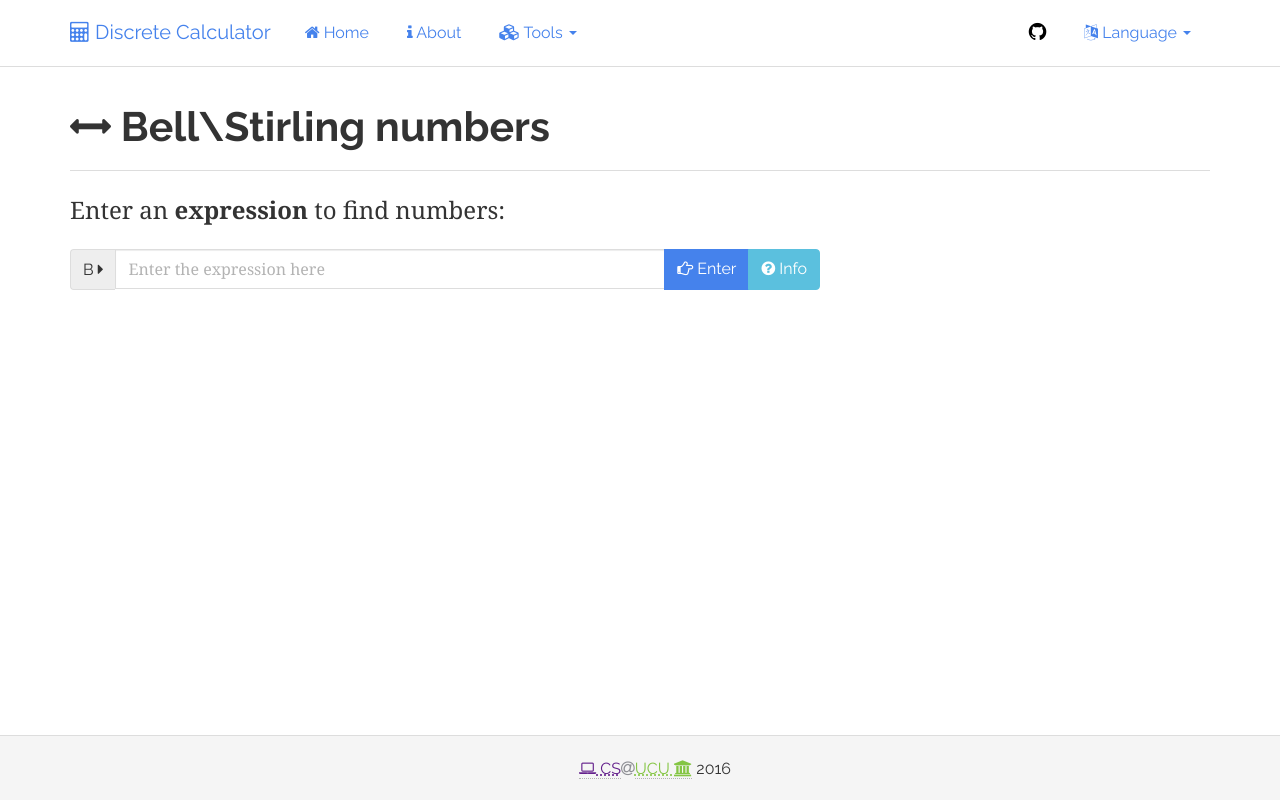
After one commit to marianpetruk/Discrete_Math_project, a Flask app: page /bell_stirling_numbers in a window 1280 px wide. The commit adds this page. Run offline with Flask 2, Linux system fonts and the light colour scheme; some libraries are stand-ins or nearby versions.

Commit message:
Bell/Stirling numbers added Localization Some bugs fixed

```diff
--- a/app.py
+++ b/app.py
@@ -7,6 +7,7 @@ import relations
 import Warshalla
 import Combinatorics
 import multimatrix
+import Bell_Stirling_numbers
 
 app = Flask(__name__)
 
@@ -50,7 +51,7 @@ def truth():
             res, e = truth_table.start(data, lg_val)
         except:
             res, e = None, ["  Incorrect input", '  Некоректний ввід'][lg_val]
-        return render_template(path, result=res, errors=e, query=data, lg=lg if lg else "en")
+        return render_template(path, result=res, errors=e, query=data.replace(" ", ""), lg=lg if lg else "en")
 
 
 @app.route('/warshall', methods=['GET', 'POST'])
@@ -75,7 +76,7 @@ def warshall():
             res, e = Warshalla.start(data, lg_val)
         except:
             res, e = None, ["  Incorrect input", '  Некоректний ввід'][lg_val]
-        return render_template(path, result=res, query=data, errors=e, lg=lg if lg else "en")
+        return render_template(path, result=res, query=data.replace(" ", ""), errors=e, lg=lg if lg else "en")
 
 
 @app.route('/relations', methods=['GET', 'POST'])
@@ -97,7 +98,29 @@ def check_relation():
                                                                     "  Вираз не може бути пустим"][lg_val], lg=lg if lg else "en")
     else:
         res, e = relations.main(data, lg_val)
-        return render_template(path, result=res, query=data, errors=e, lg=lg if lg else "en")
+        return render_template(path, result=res, query=data.replace(" ", ""), errors=e, lg=lg if lg else "en")
+
+
+@app.route('/bell_stirling_numbers', methods=['GET', 'POST'])
+def bs_numbers():
+    if request.method == 'GET':
+        lg = request.args.get('lg')
+        add = "_uk" if lg == "uk" else ""
+        where = 'bell_stirling_numbers'
+        path = 'pages/placeholder.' + where + add + '.html'
+        return render_template(path, result=None, query="", errors=None, lg=lg if lg else "en")
+    data = request.form.get('bs_numbers')
+    lg = request.form.get('lg')
+    add = "_uk" if lg == "uk" else ""
+    lg_val = 1 if lg == "uk" else 0
+    where = 'bell_stirling_numbers'
+    path = 'pages/placeholder.' + where + add + '.html'
+    if data == "" or data is None:
+        return render_template(path, result=None, query="", errors=["  Expression can`t be empty",
+                                                                    "  Вираз не може бути пустим"][lg_val], lg=lg if lg else "en")
+    else:
+        res, e = Bell_Stirling_numbers.main(data, lg_val)
+        return render_template(path, result=res, query=data.replace(" ", ""), errors=e, lg=lg if lg else "en")
 
 
 @app.route('/multiplication', methods=['GET', 'POST'])
@@ -121,7 +144,7 @@ def multiplication():
                                                                                 "  Вираз не може бути пустим"][lg_val], lg=lg if lg else "en")
     else:
         res, e = multimatrix.main(data1, data2, lg_val)
-        return render_template(path, result=res, query1=data1, query2=data2, errors=e, lg=lg if lg else "en")
+        return render_template(path, result=res, query1=data1.replace(" ", ""), query2=data2.replace(" ", ""), errors=e, lg=lg if lg else "en")
 
 
 @app.route('/combinatorics', methods=['GET', 'POST'])
@@ -147,7 +170,7 @@ def combinatorics():
     else:
         answer, res, e = Combinatorics.main(data_m, data_n, data_order, data_repeat, lg_val)
         data = [res, data_m, data_n, data_order, data_repeat, answer]
-        return render_template(path, result=data, errors=e, lg=lg if lg else "en",query1=data_m, query2=data_n, query_repeat=data_repeat, query_order=data_order)
+        return render_template(path, result=data, errors=e, lg=lg if lg else "en",query1=data_m.replace(" ", ""), query2=data_n.replace(" ", ""), query_repeat=data_repeat, query_order=data_order)
 
 
 
--- a/templates/layouts/main.html
+++ b/templates/layouts/main.html
@@ -305,6 +305,7 @@
                                 <li {% if request.endpoint=='relations' %} class="active" {% endif %}><a class="noselect" href="/relations?lg=uk"><i class="fa fa-arrows-h" aria-hidden="true"></i> Перевірка відношень</a></li>
                                 <li {% if request.endpoint=='combinatorics' %} class="active" {% endif %}><a class="noselect" href="/combinatorics?lg=uk"><i class="fa fa-sliders" aria-hidden="true"></i> Комбінаторика</a></li>
                                 <li {% if request.endpoint=='multiplication' %} class="active" {% endif %}><a class="noselect" href="/multiplication?lg=uk"><i class="fa fa-times" aria-hidden="true"></i>Множення матриць</a></li>
+                                <li {% if request.endpoint=='bs_numbers' %} class="active" {% endif %}><a class="noselect" href="/bell_stirling_numbers?lg=uk"><i class="fa fa-bold" aria-hidden="true"></i>Числа Белла/Стірлінга</a></li>
                             </ul>
                         </li>
                         {%else%}
@@ -318,6 +319,7 @@
                                 <li {% if request.endpoint=='check_relation' %} class="active" {% endif %}><a class="noselect" href="{{ url_for('check_relation') }}"><i class="fa fa-arrows-h" aria-hidden="true"></i> Relation checker</a></li>
                                 <li {% if request.endpoint=='combinatorics' %} class="active" {% endif %}><a class="noselect" href="{{ url_for('combinatorics') }}"><i class="fa fa-sliders" aria-hidden="true"></i> Combinatorics</a></li>
                                 <li {% if request.endpoint=='multiplication' %} class="active" {% endif %}><a class="noselect" href="{{ url_for('multiplication') }}"><i class="fa fa-times" aria-hidden="true"></i> Multiplication</a></li>
+                                <li {% if request.endpoint=='bs_numbers' %} class="active" {% endif %}><a class="noselect" href="{{ url_for('bs_numbers') }}"><i class="fa fa-bold" aria-hidden="true"></i> Bell/Stirling numbers</a></li>
                             </ul>
                         </li>
                         {%endif%}
--- /dev/null
+++ b/templates/pages/placeholder.bell_stirling_numbers.html
@@ -0,0 +1,56 @@
+{% extends 'layouts/main.html' %} {% block title %}Bell\Stirling numbers{% endblock %} {% block content %}
+<div class="page-header">
+   <h1><i class="fa fa-arrows-h" aria-hidden="true"></i>  Bell\Stirling numbers</h1>
+</div>
+<div class="row">
+<div class="col-md-8">
+<form action='bell_stirling_numbers' method='POST'>
+   <div class="form-group">
+      <label class="control-label lead">Enter an <b>expression</b> to find numbers:</label>
+      <div class="input-group">
+         <span class="input-group-addon">B <i class="fa fa-caret-right" aria-hidden="true"></i></span>
+         <input class="form-control" type='text' name='bs_numbers' id='bs_numbers' {%if query%}value={{ query }}{% endif %} placeholder="Enter the expression here">
+         <span class="input-group-btn">
+         <button class="btn btn-primary" type="submit" name='submit' id="submit"><i class="fa fa-hand-o-right" aria-hidden="true"></i> Enter</button>
+         <a href="#" class="btn btn-info" id="info_button"><i class="fa fa-question-circle" aria-hidden="true"></i> Info</a>
+         </span>
+      </div>
+   </div>
+</form>
+<br>
+<div class="animated zoomOut alert alert-dismissible alert-info" id="info_table" style="display:none;">
+   <p class="text-center font-custom">
+      <strong><span class="lead"><i class="fa fa-hand-paper-o" aria-hidden="true"></i>Important!</span></strong>
+      <br> Your expression must be like
+   <pre>S(3,2) + B(3)</pre>
+   <pre>B(8) - S(5,3) + B(2)</pre>
+   <br>
+   <pre>B(n)</pre>n Bell number
+   <br>
+   <pre>S(n, k)</pre>Stirling number (count the number of permutations of n elements with k disjoint cycles)
+   </pre>
+</div>
+{%if errors%}
+<div class="panel panel-success animated fadeIn">
+   <div class="panel-heading">
+      <h3 class="panel-title">Error:</h3>
+   </div>
+   <p class="font-custom" style="margin-left: 20px;margin-top: 10px;">{{ errors }}</p>
+      {%endif%} {%if result%}
+   <div class="panel panel-success animated fadeIn">
+      <div class="panel-heading">
+         <h3 class="panel-title">Result:</h3>
+      </div>
+      <ul class="font-custom" style="margin: 5px; text-align: center">
+         <b>
+         {{result[0]}}
+            {%if result[1]%}
+         <br>
+            {%endif%}
+         {{result[1]}}
+            </b>
+      </ul>
+      {%endif%}
+   </div>
+</div>
+{% endblock %}
--- a/templates/pages/placeholder.combinatorics.html
+++ b/templates/pages/placeholder.combinatorics.html
@@ -98,7 +98,7 @@
    <div class="panel-heading">
       <h3 class="panel-title">Error:</h3>
    </div>
-   <p class="font-custom" style="margin-left: 20px;margin-top: 10px;">{{ errors }}</>
+   <p class="font-custom" style="margin-left: 20px;margin-top: 10px;">{{ errors }}</p>
       {%endif%} {%if result%}
    <div class="panel panel-success animated fadeIn">
       <div class="panel-heading">
--- a/templates/pages/placeholder.combinatorics_uk.html
+++ b/templates/pages/placeholder.combinatorics_uk.html
@@ -99,7 +99,7 @@
    <div class="panel-heading">
       <h3 class="panel-title">Помилка:</h3>
    </div>
-   <p class="font-custom" style="margin-left: 20px;margin-top: 10px;">{{ errors }}</>
+   <p class="font-custom" style="margin-left: 20px;margin-top: 10px;">{{ errors }}</p>
       {%endif%} {%if result%}
    <div class="panel panel-success animated fadeIn">
       <div class="panel-heading">
--- a/templates/pages/placeholder.home.html
+++ b/templates/pages/placeholder.home.html
@@ -10,12 +10,14 @@
                 <li><a href="/relations?lg=uk" class="btn btn-default">Перевірити відношення <i class="fa fa-arrows-h" aria-hidden="true"></i></a></li>
                 <li><a href="/combinatorics?lg=uk" class="btn btn-default">Обчислити комбінаторику <i class="fa fa-sliders" aria-hidden="true"></i> </a></li>
                 <li><a href="/multiplication?lg=uk" class="btn btn-default">Знайти добуток матриць <i class="fa fa-times" aria-hidden="true"></i> </a></li>
+                <li><a href="/bell_stirling_numbers?lg=uk" class="btn btn-default">Числа Белла/Стірлінга<i class="fa fa-bold" aria-hidden="true"></i> </a></li>
                 {%else%}
                 <li><a href="{{ url_for('truth') }}" class="btn btn-default">Generate Truth Table <i class="fa fa-table" aria-hidden="true"></i></a></li>
                 <li><a href="{{ url_for('warshall') }}" class="btn btn-default">Utilize Warshall Algorithm <i class="fa fa-wikipedia-w" aria-hidden="true"></i></a></li>
                 <li><a href="{{ url_for('check_relation') }}" class="btn btn-default">Check Relations <i class="fa fa-arrows-h" aria-hidden="true"></i></a></li>
                 <li><a href="{{ url_for('combinatorics') }}" class="btn btn-default">Compute combinatorics <i class="fa fa-sliders" aria-hidden="true"></i> </a></li>
                 <li><a href="{{ url_for('multiplication') }}" class="btn btn-default">Multiplicate matrixes <i class="fa fa-times" aria-hidden="true"></i> </a></li>
+                <li><a href="{{ url_for('bs_numbers') }}" class="btn btn-default">Bell/Stirling numbers <i class="fa fa-bold" aria-hidden="true"></i> </a></li>
                 {%endif%}
             </div>
         </ol>
--- a/templates/pages/placeholder.home_uk.html
+++ b/templates/pages/placeholder.home_uk.html
@@ -10,12 +10,14 @@
                 <li><a href="/relations?lg=uk" class="btn btn-default">Перевірити відношення <i class="fa fa-arrows-h" aria-hidden="true"></i></a></li>
                 <li><a href="/combinatorics?lg=uk" class="btn btn-default">Обчислити комбінаторику <i class="fa fa-sliders" aria-hidden="true"></i> </a></li>
                 <li><a href="/multiplication?lg=uk" class="btn btn-default">Знайти добуток матриць <i class="fa fa-times" aria-hidden="true"></i> </a></li>
+                <li><a href="/bell_stirling_numbers?lg=uk" class="btn btn-default">Числа Белла/Стірлінга<i class="fa fa-bold" aria-hidden="true"></i> </a></li>
                 {%else%}
                 <li><a href="{{ url_for('truth') }}" class="btn btn-default">Generate Truth Table <i class="fa fa-table" aria-hidden="true"></i></a></li>
                 <li><a href="{{ url_for('warshall') }}" class="btn btn-default">Utilize Warshall Algorithm <i class="fa fa-wikipedia-w" aria-hidden="true"></i></a></li>
                 <li><a href="{{ url_for('check_relation') }}" class="btn btn-default">Check Relations <i class="fa fa-arrows-h" aria-hidden="true"></i></a></li>
                 <li><a href="{{ url_for('combinatorics') }}" class="btn btn-default">Compute combinatorics <i class="fa fa-sliders" aria-hidden="true"></i> </a></li>
                 <li><a href="{{ url_for('multiplication') }}" class="btn btn-default">Multiplicate matrixes <i class="fa fa-times" aria-hidden="true"></i> </a></li>
+                 <li><a href="{{ url_for('bs_numbers') }}" class="btn btn-default">Bell/Stirling numbers <i class="fa fa-bold" aria-hidden="true"></i> </a></li>
                 {%endif%}
             </div>
         </ol>
--- a/templates/pages/placeholder.relations.html
+++ b/templates/pages/placeholder.relations.html
@@ -58,7 +58,7 @@
    <div class="panel-heading">
       <h3 class="panel-title">Error:</h3>
    </div>
-   <p class="font-custom" style="margin-left: 20px;margin-top: 10px;">{{ errors }}</>
+   <p class="font-custom" style="margin-left: 20px;margin-top: 10px;">{{ errors }}</p>
       {%endif%} {%if result%}
    <div class="panel panel-success animated fadeIn">
       <div class="panel-heading">
--- a/templates/pages/placeholder.relations_uk.html
+++ b/templates/pages/placeholder.relations_uk.html
@@ -59,9 +59,9 @@
 {%if errors%}
 <div class="panel panel-success animated fadeIn">
    <div class="panel-heading">
-      <h3 class="panel-title">Error:</h3>
+      <h3 class="panel-title">Помилка:</h3>
    </div>
-   <p class="font-custom" style="margin-left: 20px;margin-top: 10px;">{{ errors }}</>
+   <p class="font-custom" style="margin-left: 20px;margin-top: 10px;">{{ errors }}</p>
       {%endif%} {%if result%}
    <div class="panel panel-success animated fadeIn">
       <div class="panel-heading">
```
Also changed, not shown: static/python/Bell_Stirling_numbers.py (added, +50 -0 lines), templates/pages/placeholder.bell_stirling_numbers_uk.html (added, +57 -0 lines).
